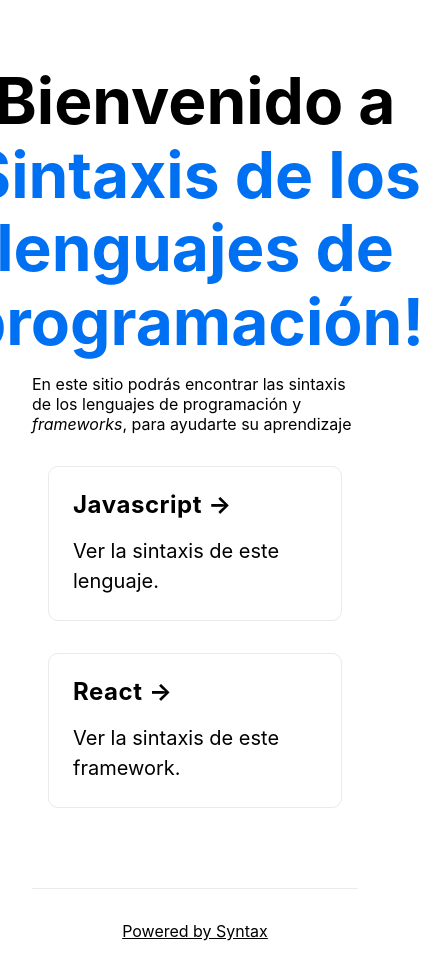
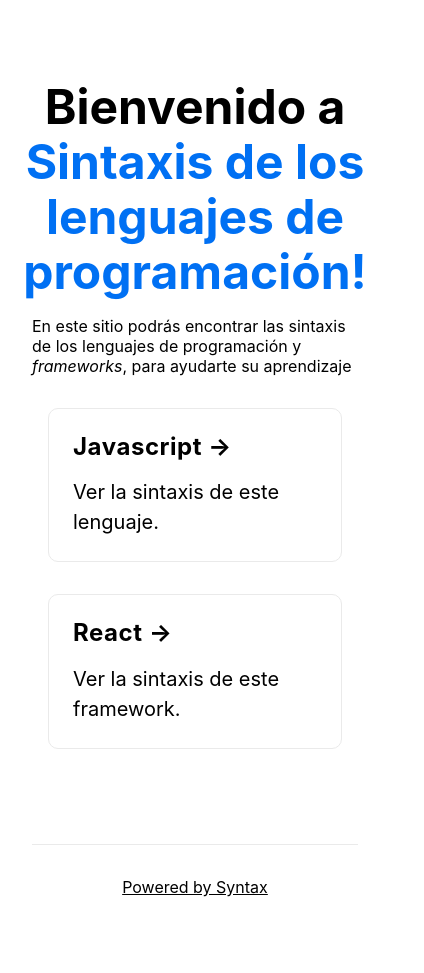
Before and after one commit to sebaiturravaldes/lasintaxis.com, a Next.js app: page / in a window 390 px wide. Shown: the whole page, 424 px wide, since content can reach past the window. After the commit the page ends 929 px from the top, so only its background shows below. Built offline with nearby package versions, Linux system fonts and the light colour scheme.

Commit message:
[home-css] responsive tittle

```diff
--- a/styles/Home.module.css
+++ b/styles/Home.module.css
@@ -102,6 +102,10 @@
 }
 
 @media (max-width: 600px) {
+  .title {
+    font-size: 3rem;
+  }
+
   .grid {
     width: 100%;
     flex-direction: column;
```
